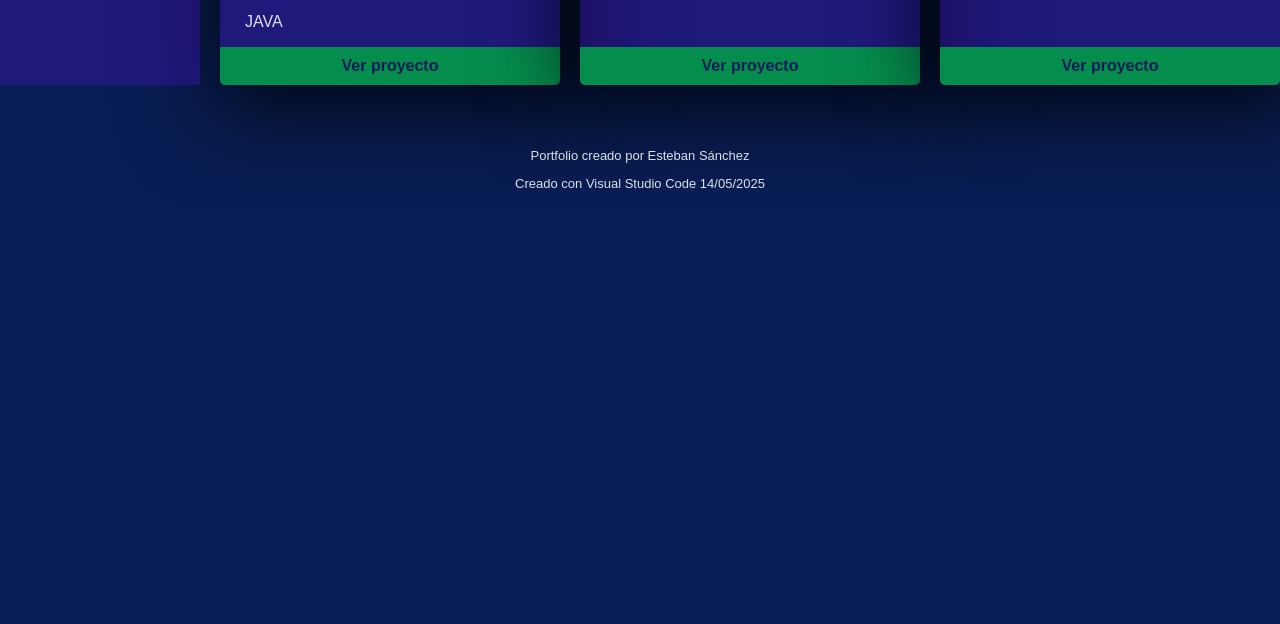
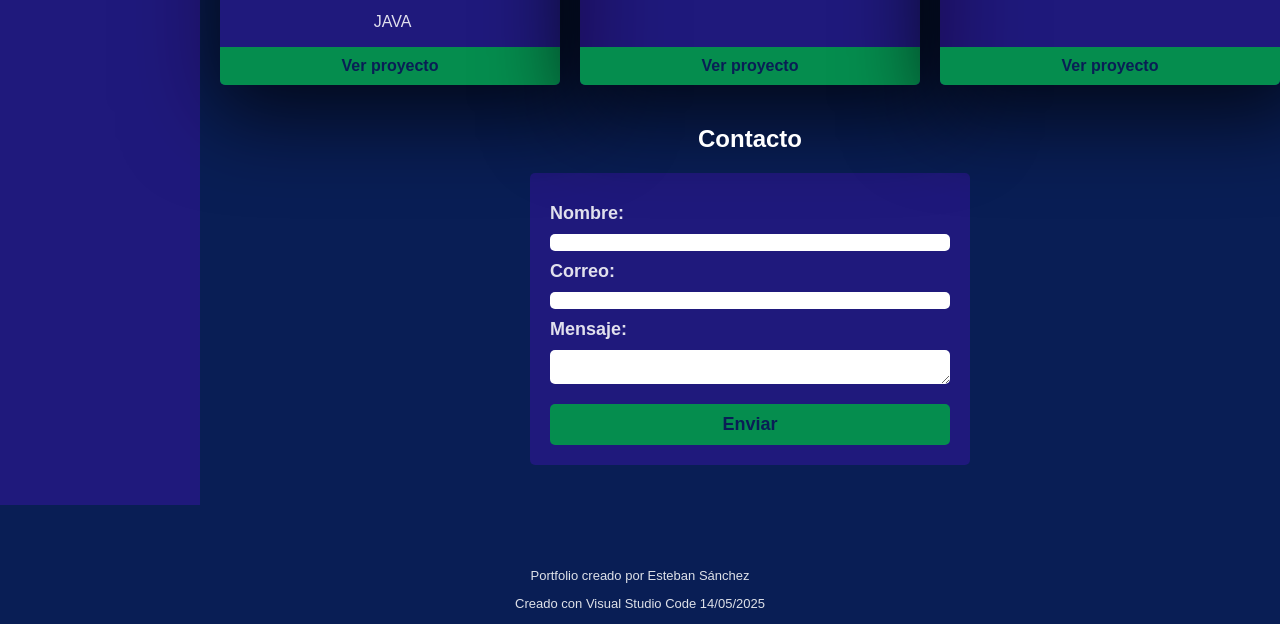
Before and after one commit to EstebanSM85/PortFolio, a plain HTML site: page index.html in a window 1280 px wide. Shown: the part 688-1312 px from the top of the page. Before the commit the page ends 892 px from the top, so only its background shows below. Drawn offline with Linux system fonts and the light colour scheme.

Commit message:
Formulario, HTML,CSS y PHP añadido

```diff
--- a/index.html
+++ b/index.html
@@ -22,6 +22,21 @@
             <div id="tarjetasContainer"></div>
 
         </section>
+        <section id="contacto">
+            <h2>Contacto</h2>
+            <form action="contacto.php" method="POST">
+                <label for="nombre">Nombre:</label>
+                <input type="text" id="nombre" name="nombre" required>
+
+                <label for="email">Correo:</label>
+                <input type="email" id="email" name="email" required>
+
+                <label for="mensaje">Mensaje:</label>
+                <textarea id="mensaje" name="mensaje" required></textarea>
+
+                <button type="submit">Enviar</button>
+            </form>
+        </section>
     </main>
     <aside></aside>
     <footer>
--- a/styles.css
+++ b/styles.css
@@ -109,12 +109,14 @@ progress{
 
 main {
     grid-area: main;
+    text-align: center;
 }
 
 #tarjetasContainer{
     display: flex;
     flex-wrap: wrap;
     gap : 20px;
+
 
 }
 .proyecto{
@@ -123,6 +125,7 @@ main {
     flex-shrink: 1;
     display: flex;
     flex-direction: column;
+    text-align: center;
     box-shadow: 10px 10px 87px 19px rgba(0,0,0,0.75);
     -webkit-box-shadow: 10px 10px 87px 19px rgba(0,0,0,0.75);
     -moz-box-shadow: 10px 10px 87px 19px rgba(0,0,0,0.75);
@@ -178,6 +181,47 @@ footer {
 }
 
 
+#contacto {
+    margin: 40px auto;
+    text-align: center;
+}
+
+form {
+    display: flex;
+    flex-direction: column;
+    max-width: 400px;
+    margin: auto;
+    background-color: var(--color-fondo-tarjeta);
+    padding: 20px;
+    border-radius: 5px;
+}
+
+label {
+    text-align: left;
+    font-size: large;
+    font-weight: bold;
+    margin-top: 10px;
+    margin-bottom: 10px;
+    color: var(--color-texto);
+}
+
+input, textarea {
+    width: auto;
+    border: none;
+    border-radius: 5px;
+}
+
+button {
+    background-color: var(--color-boton);
+    color: var(--color-fondo);
+    font-size: large;
+    font-weight: bold;
+    padding: 10px;
+    border: none;
+    border-radius: 5px;
+    cursor: pointer;
+    margin-top: 20px;
+}
 
 @media(max-width: 650px){
     body{
```
Also changed, not shown: 1 other file.
